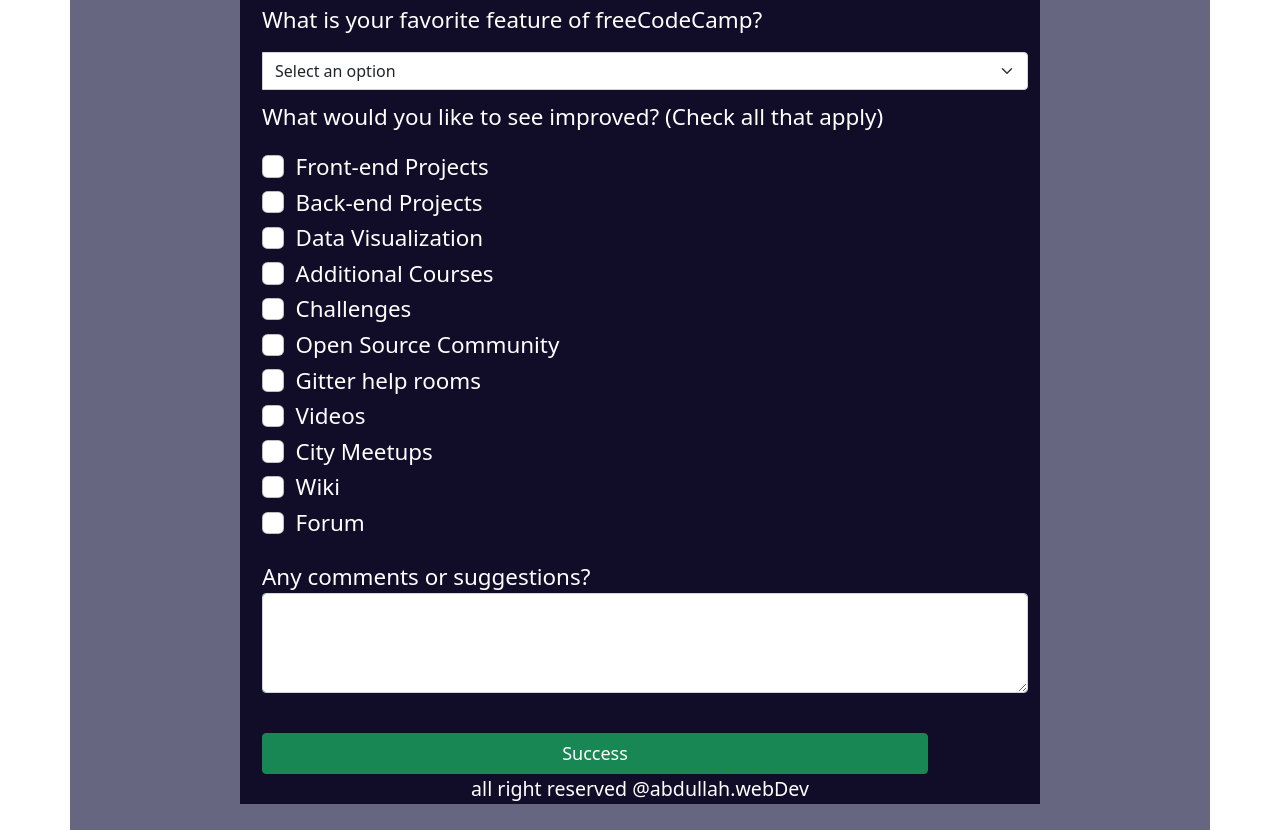
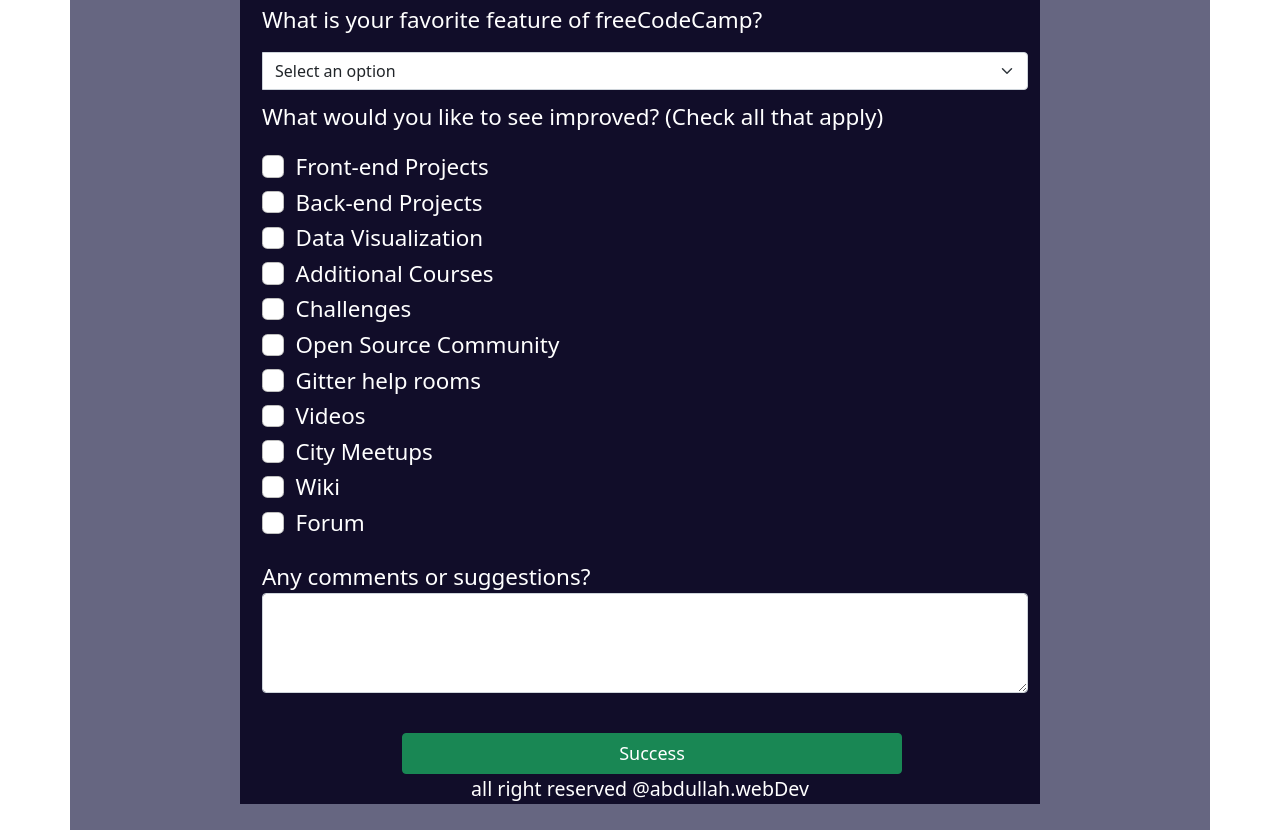
Before and after one commit to Abdullah0095/survey-form, a plain HTML site: page index.html in a window 1280 px wide. Shown: the part 665-1495 px from the top of the page. Drawn offline with nearby package versions, Linux system fonts and the light colour scheme.

Commit message:
final rivision done

```diff
--- a/index.html
+++ b/index.html
@@ -135,7 +135,7 @@
                 </div>
             </div>
 
-            <button style="width: 666px; font-size: large; margin-left: 10px;" type="button" class="btn btn-success">Success</button>
+            <button style="width: 500px; font-size: large; margin-left: 150px;" type="button" class="btn btn-success">Success</button>
 
             <footer> <small><p style="text-align: center;">all right reserved @abdullah.webDev</p></small> </footer>
 
```
